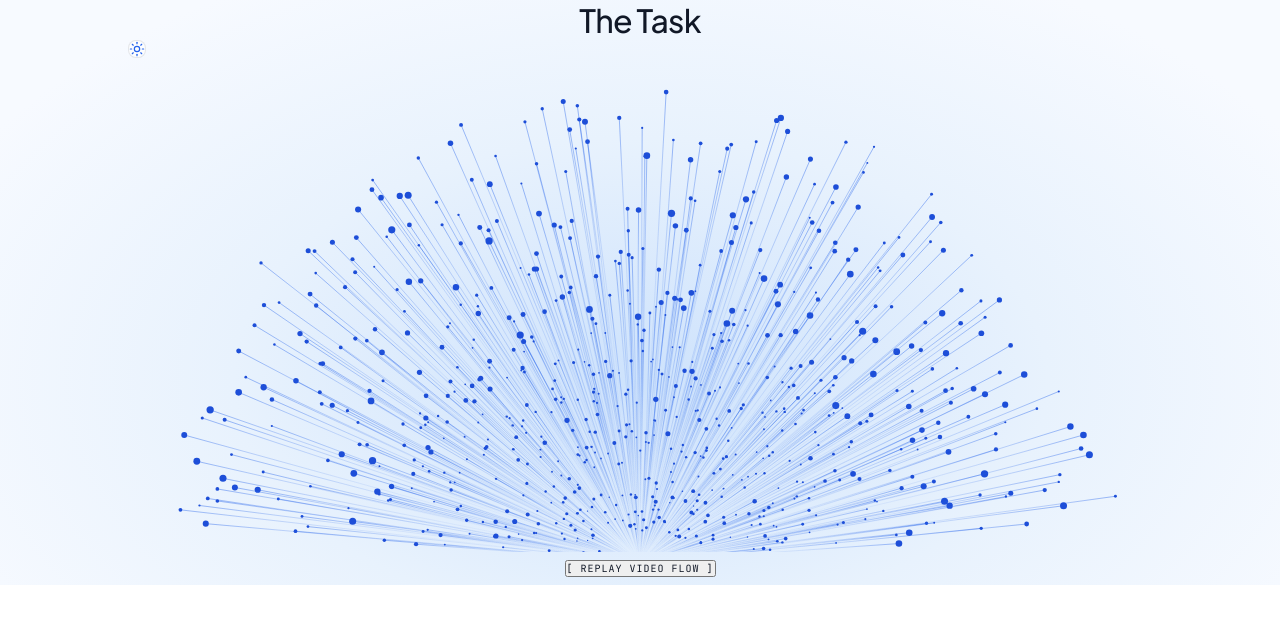
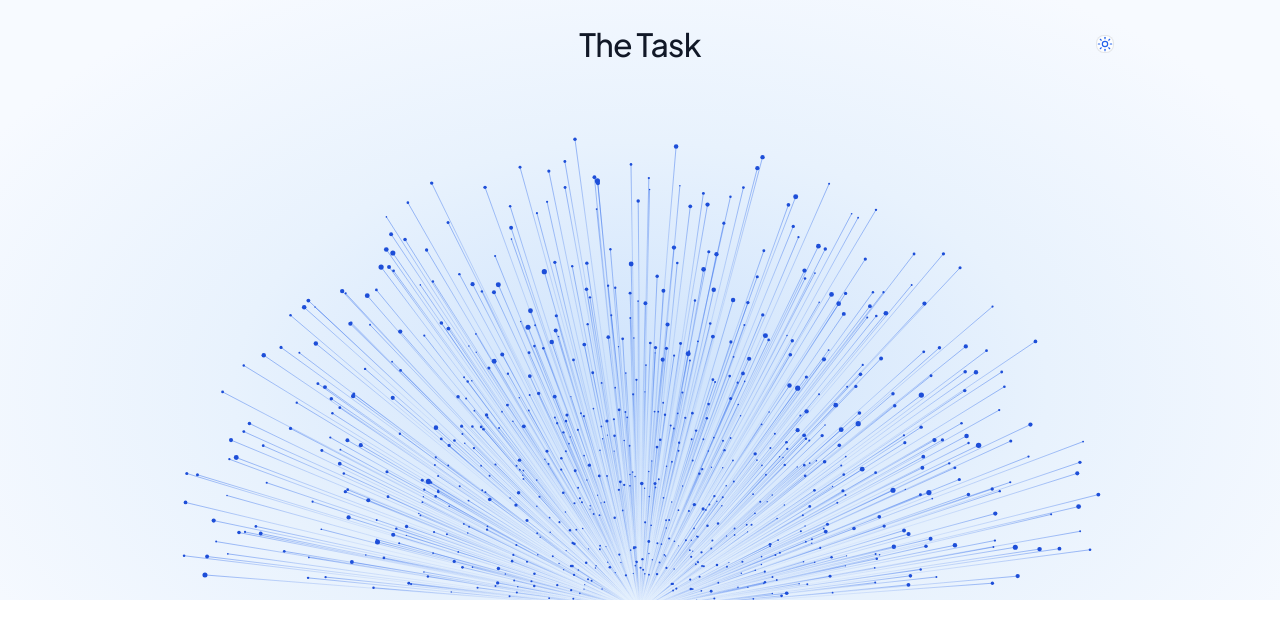
Before and after one commit to prabhatsingh985/TheUITask, a React (Vite) app: page / in a window 1280 px wide. Shown: the top 638 px of the page. Built offline with nearby package versions, Linux system fonts and the light colour scheme.

Commit message:
feat(option2): tune orbital speed, refine dot sizes, remove replay button, and place theme switcher at far-right header

```diff
--- a/src/App.jsx
+++ b/src/App.jsx
@@ -1,94 +1,16 @@
-import React, { useState, useEffect } from 'react';
+import React, { useState } from 'react';
 import { VIDEO_THEMES } from './themes';
 import VideoDandelionVisualizer from './components/VideoDandelionVisualizer';
 import VideoSettingsDropdown from './components/VideoSettingsDropdown';
 
 export default function App() {
-  // Starts on Daytime (as in Frame 1 of the video)
   const [themeId, setThemeId] = useState('daytime');
   const [isMenuOpen, setIsMenuOpen] = useState(false);
-
-  // 44-Second Video Sequence Auto-Demo State
-  const [isPlayingSequence, setIsPlayingSequence] = useState(false);
-  const [sequenceTime, setSequenceTime] = useState(0);
 
   const currentTheme = VIDEO_THEMES.find(t => t.id === themeId) || VIDEO_THEMES[0];
 
   const handleSelectTheme = (newId) => {
     setThemeId(newId);
-  };
-
-  // Video Timeline Replay (00:00 - 00:44 as observed from the video frames)
-  useEffect(() => {
-    let timer = null;
-    if (isPlayingSequence) {
-      timer = setInterval(() => {
-        setSequenceTime(t => {
-          const next = t + 0.2;
-          if (next >= 44.0) {
-            setIsPlayingSequence(false);
-            return 44.0;
-          }
-          return next;
-        });
-      }, 200);
-    }
-    return () => clearInterval(timer);
-  }, [isPlayingSequence]);
-
-  useEffect(() => {
-    if (!isPlayingSequence) return;
-
-    // Timeline matches the video frames:
-    // 00:00 - 00:04: Daytime established (Frame 1)
-    if (sequenceTime < 3.5) {
-      if (themeId !== 'daytime') setThemeId('daytime');
-      if (isMenuOpen) setIsMenuOpen(false);
-    }
-    // 00:04 - 00:07: Open menu and click Pre-dawn (Frame 5)
-    else if (sequenceTime >= 4.0 && sequenceTime < 7.5) {
-      if (!isMenuOpen) setIsMenuOpen(true);
-      if (sequenceTime >= 5.0 && themeId !== 'pre-dawn') setThemeId('pre-dawn');
-    }
-    // 00:07 - 00:10: Click Sunrise
-    else if (sequenceTime >= 7.5 && sequenceTime < 11.0) {
-      if (themeId !== 'sunrise') setThemeId('sunrise');
-    }
-    // 00:11 - 00:14: Click Daytime
-    else if (sequenceTime >= 11.0 && sequenceTime < 14.0) {
-      if (themeId !== 'daytime') setThemeId('daytime');
-    }
-    // 00:14 - 00:16: Click Dusk
-    else if (sequenceTime >= 14.0 && sequenceTime < 16.5) {
-      if (themeId !== 'dusk') setThemeId('dusk');
-    }
-    // 00:16 - 00:20: Click Sunset (Frame 16)
-    else if (sequenceTime >= 16.5 && sequenceTime < 20.0) {
-      if (themeId !== 'sunset') setThemeId('sunset');
-    }
-    // 00:20 - 00:32: Click Night (Frame 20) and cursor hovers across visualizer (Frame 25)
-    else if (sequenceTime >= 20.0 && sequenceTime < 32.0) {
-      if (themeId !== 'night') setThemeId('night');
-    }
-    // 00:32 - 00:37: Pre-dawn (Frame 35)
-    else if (sequenceTime >= 32.0 && sequenceTime < 37.0) {
-      if (themeId !== 'pre-dawn') setThemeId('pre-dawn');
-    }
-    // 00:37 - 00:44: Sunrise warm orange (Frame 43)
-    else if (sequenceTime >= 37.0) {
-      if (themeId !== 'sunrise') setThemeId('sunrise');
-      if (isMenuOpen) setIsMenuOpen(false);
-    }
-  }, [sequenceTime, isPlayingSequence]);
-
-  const toggleSequencePlay = () => {
-    if (isPlayingSequence) {
-      setIsPlayingSequence(false);
-    } else {
-      setThemeId('daytime');
-      setSequenceTime(0);
-      setIsPlayingSequence(true);
-    }
   };
 
   return (
@@ -99,20 +21,34 @@ export default function App() {
         color: currentTheme.titleColor
       }}
     >
-      {/* Centered Structured Frame (Matching video dimensions) */}
+      {/* Centered Structured Frame */}
       <div
         className="relative mx-auto w-full max-w-5xl h-full flex flex-col justify-between border-l border-r transition-colors duration-700"
         style={{ borderColor: currentTheme.frameBorder }}
       >
-        {/* Top Header Section */}
-        <header className="relative w-full py-7 sm:py-9 flex items-center justify-center flex-shrink-0">
+        {/* Top Header Section with Centered Title & Far-Right Theme Button */}
+        <header className="relative w-full py-6 sm:py-8 flex items-center justify-between px-6 sm:px-10 flex-shrink-0">
+          {/* Left balance spacer so title remains exactly dead-center */}
+          <div className="w-8 sm:w-10 h-8 sm:h-10 flex-shrink-0" />
+
+          {/* Centered App Title */}
           <h1
             id="app-title"
-            className="text-2xl sm:text-3xl font-medium tracking-tight select-none transition-colors duration-500"
+            className="text-2xl sm:text-3xl font-medium tracking-tight select-none transition-colors duration-500 text-center flex-1 mx-4"
             style={{ color: currentTheme.titleColor }}
           >
             The Task
           </h1>
+
+          {/* Theme Dropdown Button placed at the far right */}
+          <div className="w-8 sm:w-10 h-8 sm:h-10 flex-shrink-0 flex items-center justify-end z-30">
+            <VideoSettingsDropdown
+              currentTheme={currentTheme}
+              isOpen={isMenuOpen}
+              onToggleOpen={setIsMenuOpen}
+              onSelectTheme={handleSelectTheme}
+            />
+          </div>
         </header>
 
         {/* Minimalist Horizontal Line with Left-accent gradient line */}
@@ -128,31 +64,9 @@ export default function App() {
           />
         </div>
 
-        {/* Lower Main Stage: Canvas + Top-Right Theme Button */}
-        <div className="relative w-full flex-1 flex flex-col justify-between overflow-hidden">
-          {/* Top-Right Theme Menu Button (Matches exact location in video) */}
-          <div className="absolute top-3 sm:top-4 right-4 sm:right-6 z-30">
-            <VideoSettingsDropdown
-              currentTheme={currentTheme}
-              isOpen={isMenuOpen}
-              onToggleOpen={setIsMenuOpen}
-              onSelectTheme={handleSelectTheme}
-            />
-          </div>
-
-          {/* Centered Rising Semi-Circular Dandelion Sunburst Visualizer */}
+        {/* Main Stage: Dandelion Sunburst Visualizer */}
+        <div className="relative w-full flex-1 flex flex-col justify-end overflow-hidden">
           <VideoDandelionVisualizer currentTheme={currentTheme} />
-        </div>
-
-        {/* Subtle Replay Trigger at bottom */}
-        <div className="relative w-full py-2 flex items-center justify-center opacity-25 hover:opacity-100 transition-opacity">
-          <button
-            onClick={toggleSequencePlay}
-            className="text-[10px] font-mono tracking-widest uppercase cursor-pointer"
-            style={{ color: currentTheme.titleColor }}
-          >
-            {isPlayingSequence ? `[ Playing Video Flow: ${sequenceTime.toFixed(1)}s / 44s ]` : `[ Replay Video Flow ]`}
-          </button>
         </div>
       </div>
     </div>
--- a/src/components/VideoDandelionVisualizer.jsx
+++ b/src/components/VideoDandelionVisualizer.jsx
@@ -47,14 +47,14 @@ function generateOrbitalRays() {
     const lengthVariance = 0.50 + rand() * 0.50;
     const waveSpeed = 0.6 + rand() * 1.2;
     const waveOffset = rand() * Math.PI * 2;
-    const dotSize = 1.1 + rand() * 2.1;
+    // 360° Orbital motion params (sweet spot: noticeable yet graceful flow)
+    const dotSize = 0.85 + rand() * 1.45;
     const stemFraction = 0.70 + rand() * 0.20;
     const hasIntermediate = rand() > 0.65;
     const intermediatePos = 0.38 + rand() * 0.35;
 
-    // 360° Orbital motion params
-    const orbitSpeed = (rand() > 0.5 ? 1 : -1) * (0.8 + rand() * 0.9);
-    const orbitRadius = 7 + rand() * 9;
+    const orbitSpeed = (rand() > 0.5 ? 1 : -1) * (0.42 + rand() * 0.30);
+    const orbitRadius = 6 + rand() * 7;
     const orbitPhase = rand() * Math.PI * 2;
 
     list.push({
@@ -81,13 +81,13 @@ function generateOrbitalRays() {
     const baseAngle = Math.PI - (0.10 + t * (Math.PI - 0.20)) + angleJitter;
 
     const lengthVariance = 0.26 + rand() * 0.28;
-    const waveSpeed = 0.5 + rand() * 1.1;
+    const waveSpeed = 0.5 + rand() * 0.9;
     const waveOffset = rand() * Math.PI * 2;
-    const dotSize = 0.9 + rand() * 1.4;
+    const dotSize = 0.72 + rand() * 0.95;
     const stemFraction = 0.72 + rand() * 0.20;
 
-    const orbitSpeed = (rand() > 0.5 ? 1 : -1) * (0.7 + rand() * 0.8);
-    const orbitRadius = 4 + rand() * 6;
+    const orbitSpeed = (rand() > 0.5 ? 1 : -1) * (0.36 + rand() * 0.26);
+    const orbitRadius = 4 + rand() * 5.5;
     const orbitPhase = rand() * Math.PI * 2;
 
     list.push({
@@ -114,12 +114,12 @@ function generateOrbitalRays() {
     const baseAngle = Math.PI - (0.12 + t * (Math.PI - 0.24)) + angleJitter;
 
     const lengthVariance = 0.08 + rand() * 0.20;
-    const waveSpeed = 0.45 + rand() * 1.0;
+    const waveSpeed = 0.4 + rand() * 0.8;
     const waveOffset = rand() * Math.PI * 2;
-    const dotSize = 0.75 + rand() * 1.1;
+    const dotSize = 0.60 + rand() * 0.70;
     const stemFraction = 0.75 + rand() * 0.18;
 
-    const orbitSpeed = (rand() > 0.5 ? 1 : -1) * (0.6 + rand() * 0.7);
+    const orbitSpeed = (rand() > 0.5 ? 1 : -1) * (0.30 + rand() * 0.22);
     const orbitRadius = 2.5 + rand() * 4;
     const orbitPhase = rand() * Math.PI * 2;
 
@@ -305,7 +305,7 @@ export default function VideoDandelionVisualizer({ currentTheme }) {
           ctx.stroke();
 
           ctx.beginPath();
-          ctx.arc(imEnd.x, imEnd.y, 1.05 * depthScale, 0, Math.PI * 2);
+          ctx.arc(imEnd.x, imEnd.y, 0.85 * depthScale, 0, Math.PI * 2);
           ctx.fillStyle = currentTheme.tipDot;
           ctx.fill();
         }
```
